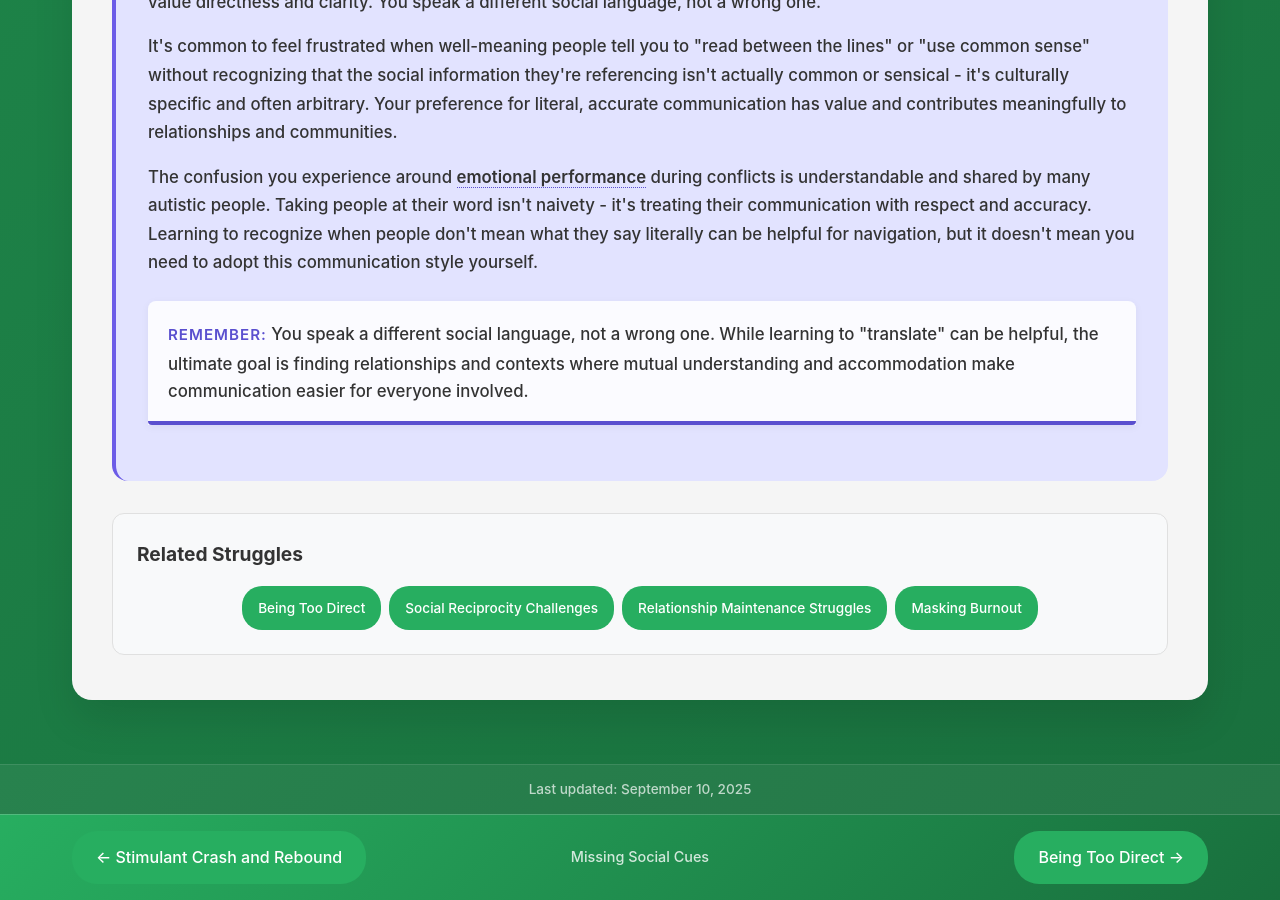
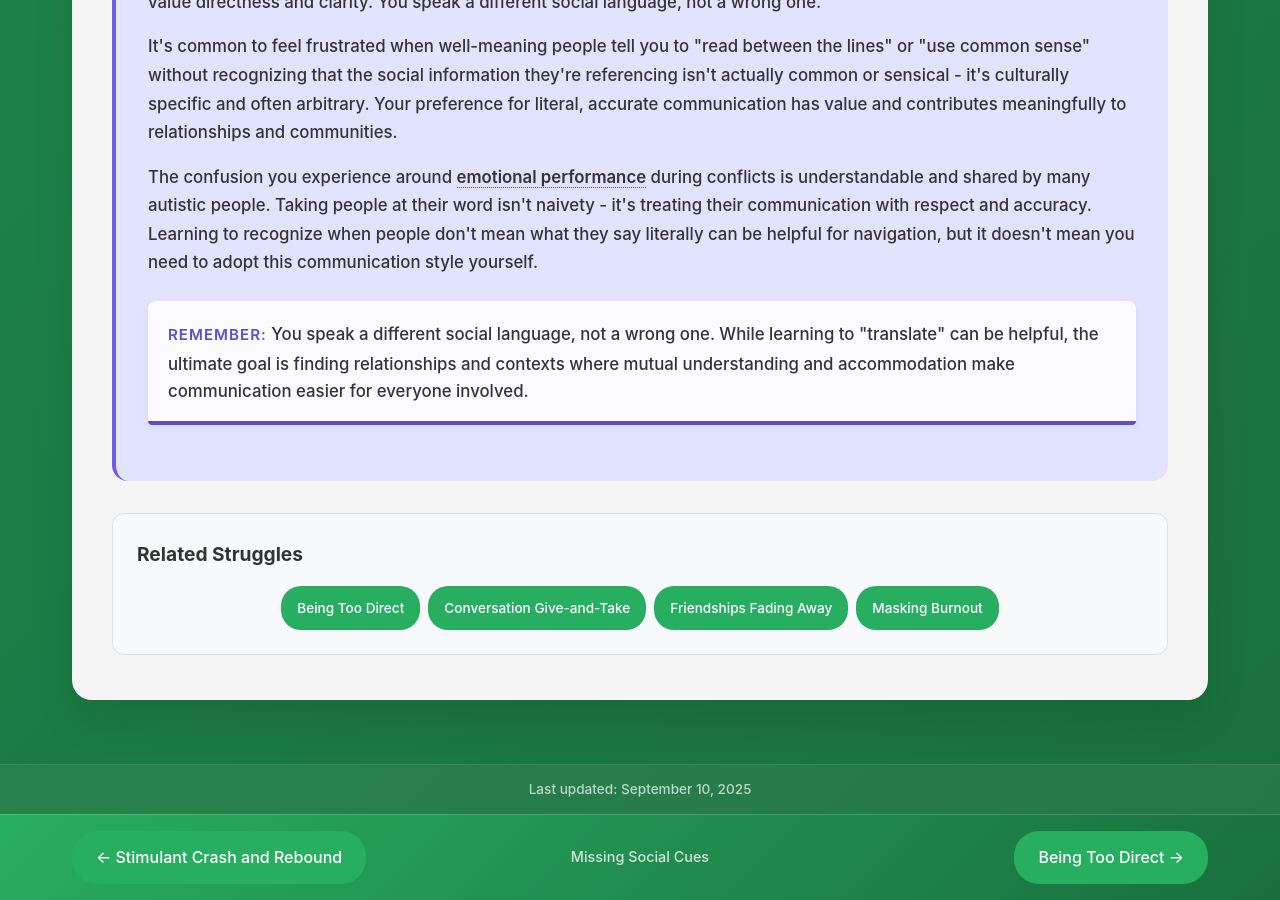
Before and after one commit to neurodivergent-survival-guide/neurodivergent-survival-guide, a Jekyll site: the page built from struggles/missing-social-cues.html, in a window 1280 px wide and 900 px high, scrolled down 5141 px. Built offline with Jekyll 4.4.1, drawn with Linux system fonts in a browser that asks for light colours.

Commit message:
Update missing-social-cues.html

```diff
--- a/struggles/missing-social-cues.html
+++ b/struggles/missing-social-cues.html
@@ -147,8 +147,8 @@
         <h3>Related Struggles</h3>
         <div class="struggle-tags">
             <a href="{{ '/struggles/being-too-direct.html' | relative_url }}" class="struggle-tag">Being Too Direct</a>
-            <a href="{{ '/struggles/social-reciprocity-challenges.html' | relative_url }}" class="struggle-tag">Social Reciprocity Challenges</a>
-            <a href="{{ '/struggles/relationship-maintenance-struggles.html' | relative_url }}" class="struggle-tag">Relationship Maintenance Struggles</a>
+            <a href="{{ '/struggles/conversation-give-and-take.html' | relative_url }}" class="struggle-tag">Conversation Give-and-Take</a>
+            <a href="{{ '/struggles/friendships-fading-away.html' | relative_url }}" class="struggle-tag">Friendships Fading Away</a>
             <a href="{{ '/struggles/masking-burnout.html' | relative_url }}" class="struggle-tag">Masking Burnout</a>
         </div>
     </div>
```
